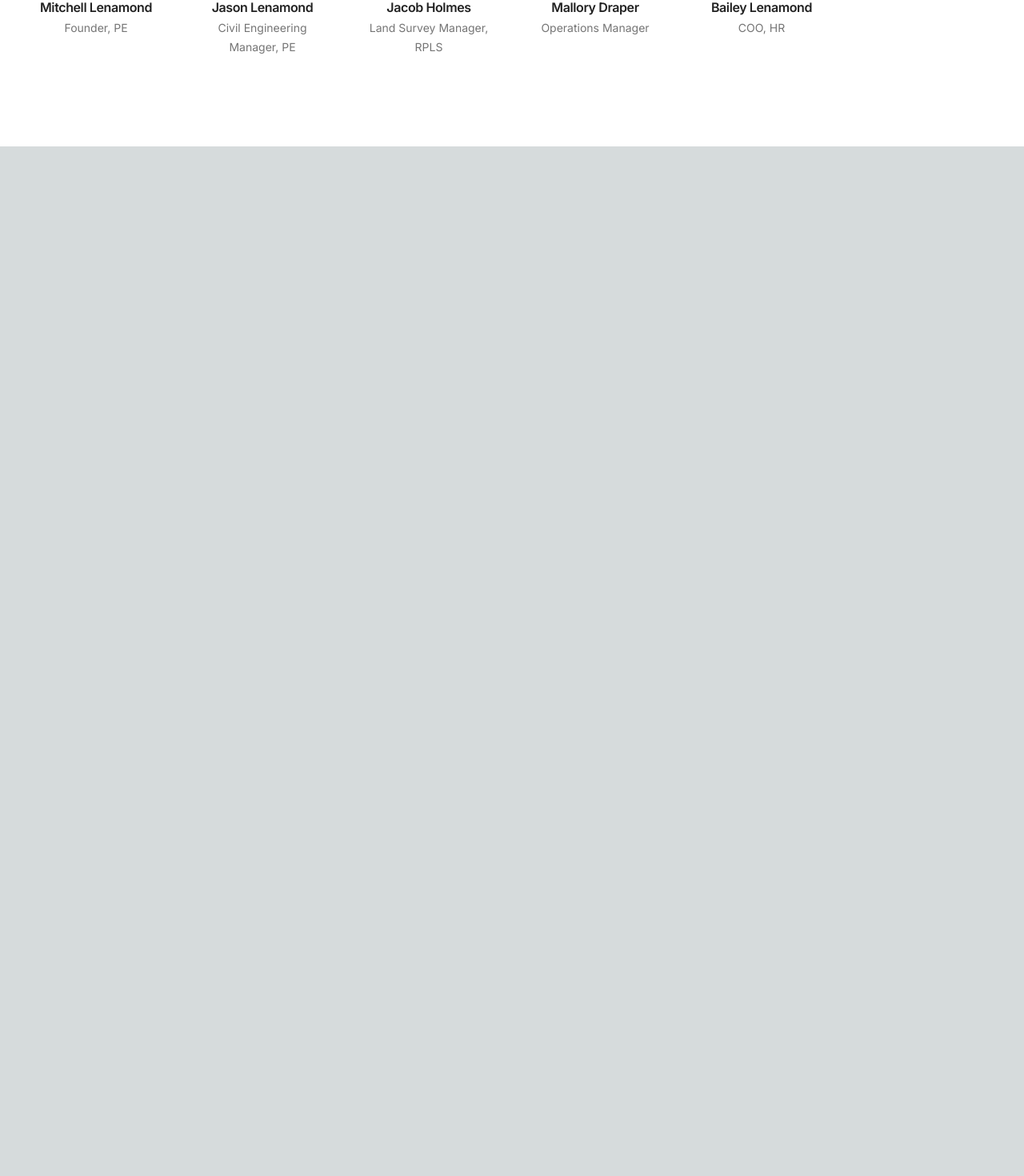
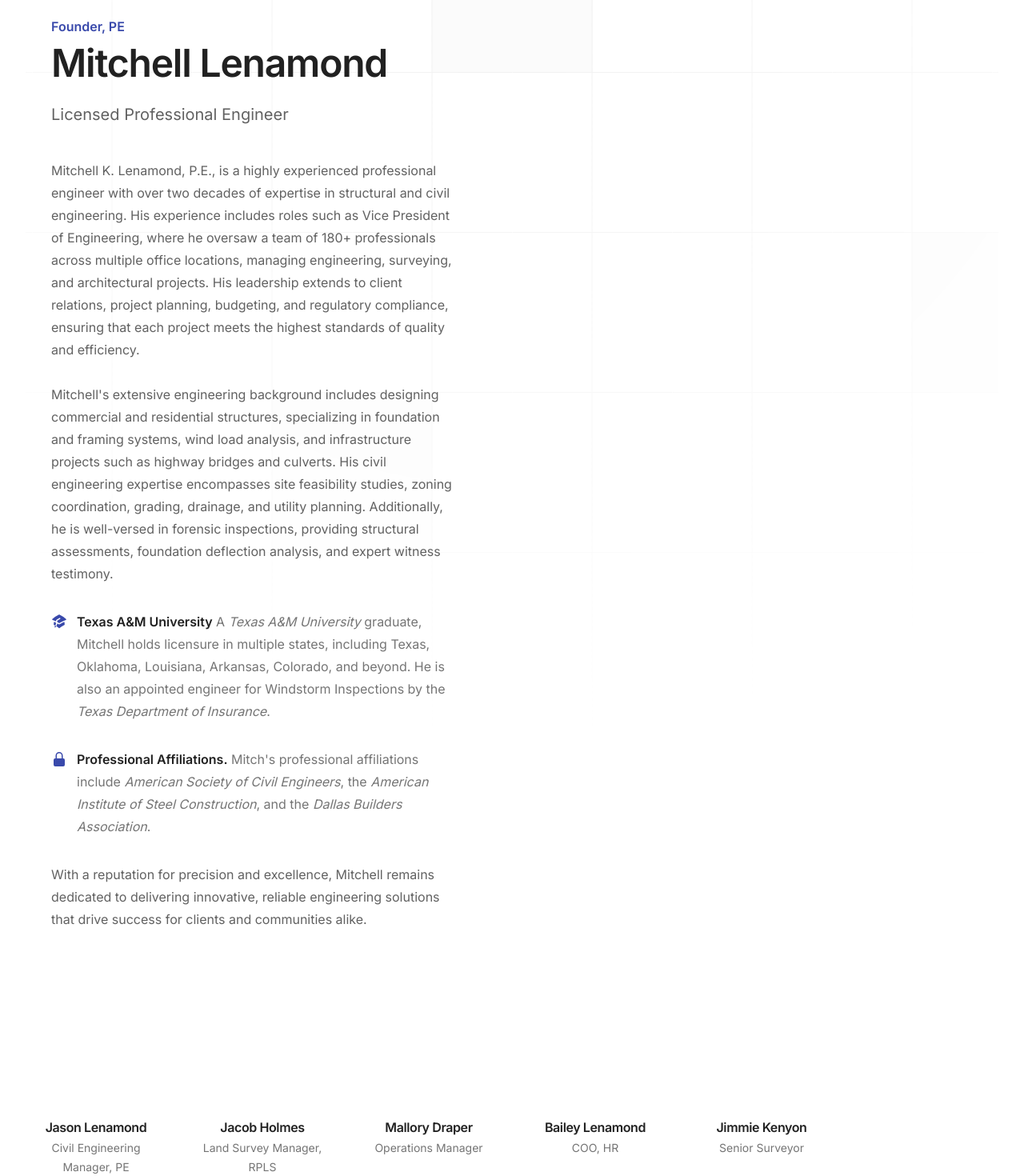
Before and after one commit to dwaynedraper/cornerstone, a Next.js app: page /about in a window 1280 px wide. Shown: the part 1213-2683 px from the top of the page at 80% size. Before the commit the page ends 1396 px from the top, so only its background shows below. Built offline with nearby package versions, Linux system fonts and the light colour scheme.

Commit message:
Mitch's Bio and Jimmie added to site

```diff
--- /dev/null
+++ b/src/components/Mitchell.jsx
@@ -0,0 +1,148 @@
+import {
+  CloudArrowUpIcon,
+  LockClosedIcon,
+  ServerIcon,
+  AcademicCapIcon,
+} from "@heroicons/react/20/solid";
+
+export default function Mitchell() {
+  return (
+    <div className="relative isolate overflow-hidden bg-white px-6 py-24 sm:py-32 lg:overflow-visible lg:px-0">
+      <div className="absolute inset-0 -z-10 overflow-hidden">
+        <svg
+          aria-hidden="true"
+          className="absolute left-[max(50%,25rem)] top-0 h-[64rem] w-[128rem] -translate-x-1/2 stroke-gray-200 [mask-image:radial-gradient(64rem_64rem_at_top,white,transparent)]"
+        >
+          <defs>
+            <pattern
+              x="50%"
+              y={-1}
+              id="e813992c-7d03-4cc4-a2bd-151760b470a0"
+              width={200}
+              height={200}
+              patternUnits="userSpaceOnUse"
+            >
+              <path d="M100 200V.5M.5 .5H200" fill="none" />
+            </pattern>
+          </defs>
+          <svg x="50%" y={-1} className="overflow-visible fill-gray-50">
+            <path
+              d="M-100.5 0h201v201h-201Z M699.5 0h201v201h-201Z M499.5 400h201v201h-201Z M-300.5 600h201v201h-201Z"
+              strokeWidth={0}
+            />
+          </svg>
+          <rect
+            fill="url(#e813992c-7d03-4cc4-a2bd-151760b470a0)"
+            width="100%"
+            height="100%"
+            strokeWidth={0}
+          />
+        </svg>
+      </div>
+      <div className="mx-auto grid max-w-2xl grid-cols-1 gap-x-8 gap-y-16 lg:mx-0 lg:max-w-none lg:grid-cols-2 lg:items-start lg:gap-y-10">
+        <div className="lg:col-span-2 lg:col-start-1 lg:row-start-1 lg:mx-auto lg:grid lg:w-full lg:max-w-7xl lg:grid-cols-2 lg:gap-x-8 lg:px-8">
+          <div className="lg:pr-4">
+            <div className="lg:max-w-lg">
+              <p className="text-base/7 font-semibold text-indigo-600">
+                Founder, PE
+              </p>
+              <h1 className="mt-2 text-pretty text-4xl font-semibold tracking-tight text-gray-900 sm:text-5xl">
+                Mitchell Lenamond
+              </h1>
+              <p className="mt-6 text-xl/8 text-gray-700">
+                Licensed Professional Engineer
+              </p>
+            </div>
+          </div>
+        </div>
+        {/* <div className="-ml-12 -mt-12 p-12 lg:sticky lg:top-4 lg:col-start-2 lg:row-span-2 lg:row-start-1 lg:overflow-hidden">
+          <img
+            alt=""
+            src="https://tailwindcss.com/plus-assets/img/component-images/dark-project-app-screenshot.png"
+            className="w-[48rem] max-w-none rounded-xl bg-gray-900 shadow-xl ring-1 ring-gray-400/10 sm:w-[57rem]"
+          />
+        </div> */}
+        <div className="lg:col-span-2 lg:col-start-1 lg:row-start-2 lg:mx-auto lg:grid lg:w-full lg:max-w-7xl lg:grid-cols-2 lg:gap-x-8 lg:px-8">
+          <div className="lg:pr-4">
+            <div className="max-w-xl text-base/7 text-gray-700 lg:max-w-lg">
+              <p>
+                Mitchell K. Lenamond, P.E., is a highly experienced professional
+                engineer with over two decades of expertise in structural and
+                civil engineering. His experience includes roles such as Vice
+                President of Engineering, where he oversaw a team of 180+
+                professionals across multiple office locations, managing
+                engineering, surveying, and architectural projects. His
+                leadership extends to client relations, project planning,
+                budgeting, and regulatory compliance, ensuring that each project
+                meets the highest standards of quality and efficiency.
+              </p>
+              <br />
+              <p>
+                Mitchell&apos;s extensive engineering background includes
+                designing commercial and residential structures, specializing in
+                foundation and framing systems, wind load analysis, and
+                infrastructure projects such as highway bridges and culverts.
+                His civil engineering expertise encompasses site feasibility
+                studies, zoning coordination, grading, drainage, and utility
+                planning. Additionally, he is well-versed in forensic
+                inspections, providing structural assessments, foundation
+                deflection analysis, and expert witness testimony.
+              </p>
+              <ul role="list" className="mt-8 space-y-8 text-gray-600">
+                <li className="flex gap-x-3">
+                  <AcademicCapIcon
+                    aria-hidden="true"
+                    className="mt-1 size-5 flex-none text-indigo-600"
+                  />
+                  <span>
+                    <strong className="font-semibold text-gray-900">
+                      Texas A&M University
+                    </strong>{" "}
+                    A <em>Texas A&M University</em> graduate, Mitchell holds
+                    licensure in multiple states, including Texas, Oklahoma,
+                    Louisiana, Arkansas, Colorado, and beyond. He is also an
+                    appointed engineer for Windstorm Inspections by the{" "}
+                    <em>Texas Department of Insurance</em>.
+                  </span>
+                </li>
+                <li className="flex gap-x-3">
+                  <LockClosedIcon
+                    aria-hidden="true"
+                    className="mt-1 size-5 flex-none text-indigo-600"
+                  />
+                  <span>
+                    <strong className="font-semibold text-gray-900">
+                      Professional Affiliations.
+                    </strong>{" "}
+                    Mitch&apos;s professional affiliations include{" "}
+                    <em>American Society of Civil Engineers</em>, the{" "}
+                    <em>American Institute of Steel Construction</em>, and the{" "}
+                    <em>Dallas Builders Association</em>.
+                  </span>
+                </li>
+                {/* <li className="flex gap-x-3">
+                  <ServerIcon
+                    aria-hidden="true"
+                    className="mt-1 size-5 flex-none text-indigo-600"
+                  />
+                  <span>
+                    <strong className="font-semibold text-gray-900">
+                      Database backups.
+                    </strong>{" "}
+                    Ac tincidunt sapien vehicula erat auctor pellentesque
+                    rhoncus. Et magna sit morbi lobortis.
+                  </span>
+                </li> */}
+              </ul>
+              <p className="mt-8">
+                With a reputation for precision and excellence, Mitchell remains
+                dedicated to delivering innovative, reliable engineering
+                solutions that drive success for clients and communities alike.
+              </p>
+            </div>
+          </div>
+        </div>
+      </div>
+    </div>
+  );
+}
--- a/src/components/Team.tsx
+++ b/src/components/Team.tsx
@@ -1,10 +1,6 @@
+import Mitchell from "@/components/Mitchell";
+
 const team = [
-  {
-    name: "Mitchell Lenamond",
-    role: "Founder, PE",
-    imageUrl:
-      "https://images.unsplash.com/photo-1494648739040-d3d4e84136a9?q=80&w=1632&auto=format&fit=crop&ixlib=rb-4.0.3&ixid=M3wxMjA3fDB8MHxwaG90by1wYWdlfHx8fGVufDB8fHx8fA%3D%3D",
-  },
   {
     name: "Jason Lenamond",
     role: "Civil Engineering Manager, PE",
@@ -26,6 +22,12 @@ const team = [
   {
     name: "Bailey Lenamond",
     role: "COO, HR",
+    imageUrl:
+      "https://images.unsplash.com/photo-1494648739040-d3d4e84136a9?q=80&w=1632&auto=format&fit=crop&ixlib=rb-4.0.3&ixid=M3wxMjA3fDB8MHxwaG90by1wYWdlfHx8fGVufDB8fHx8fA%3D%3D",
+  },
+  {
+    name: "Jimmie Kenyon",
+    role: "Senior Surveyor",
     imageUrl:
       "https://images.unsplash.com/photo-1494648739040-d3d4e84136a9?q=80&w=1632&auto=format&fit=crop&ixlib=rb-4.0.3&ixid=M3wxMjA3fDB8MHxwaG90by1wYWdlfHx8fGVufDB8fHx8fA%3D%3D",
   },
@@ -76,6 +78,7 @@ export default function Team() {
           project&apos;s triumph.
         </p>
       </div>
+      <Mitchell />
       <ul
         role="list"
         className="mx-auto mt-20 pb-28 grid max-w-2xl grid-cols-2 gap-x-8 gap-y-16 text-center sm:grid-cols-3 md:grid-cols-4 lg:mx-0 lg:max-w-none lg:grid-cols-5 xl:grid-cols-6"
```
